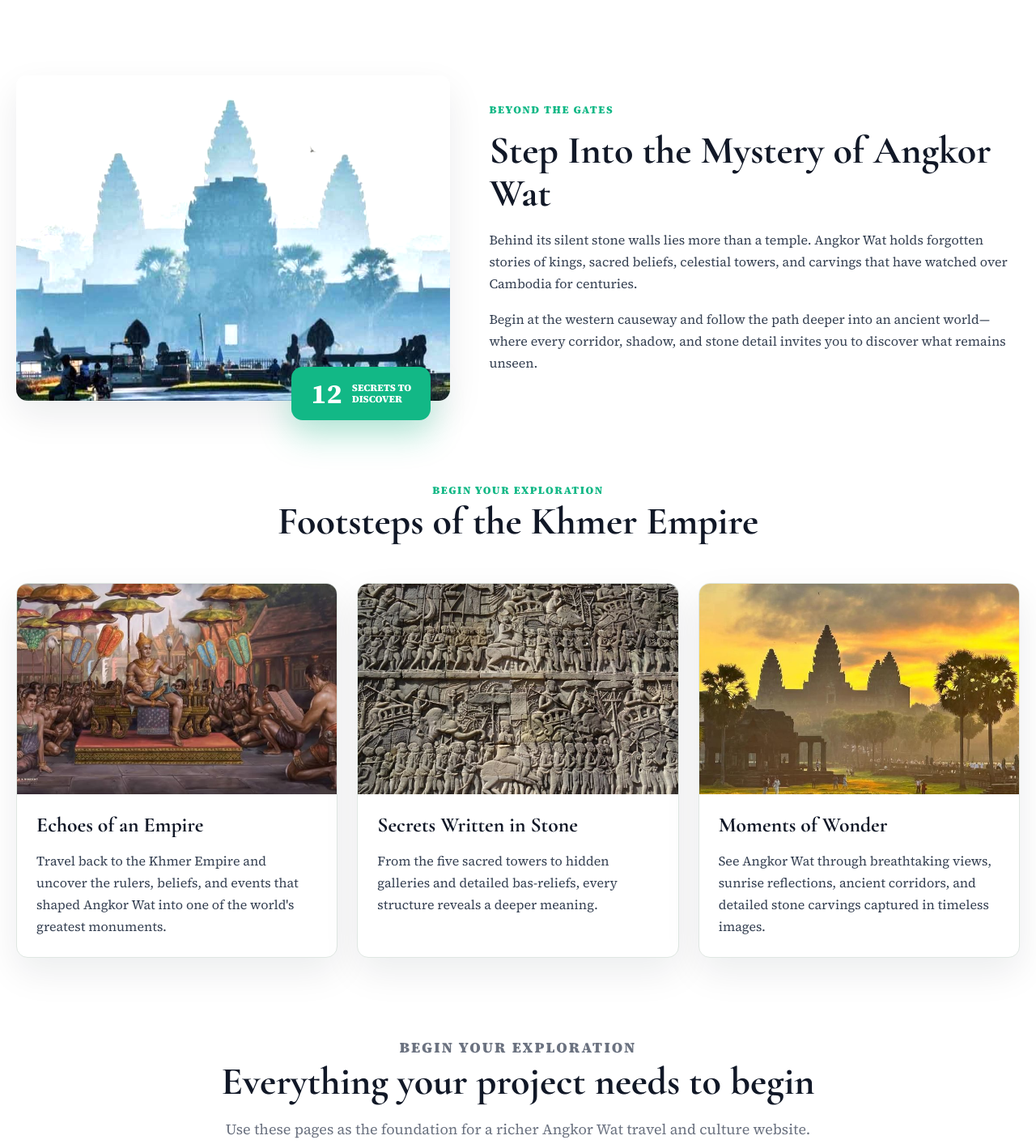
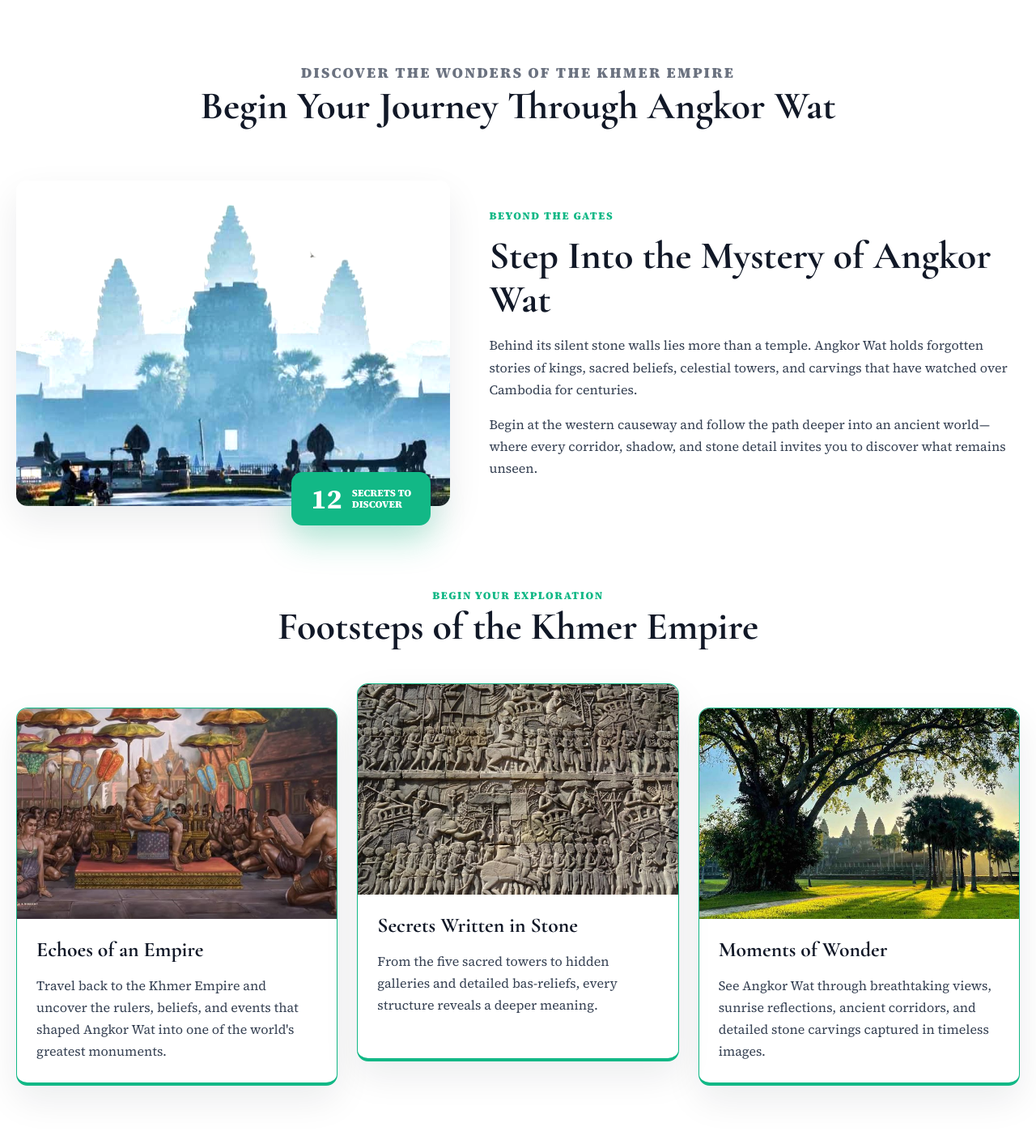
Before and after one commit to khornmengkhin-oss/Angkor-Wat-Exploration, a plain HTML site: page index.html in a window 1280 px wide. Shown: the part 1154-2567 px from the top of the page at 81% size. Drawn offline with nearby package versions, Linux system fonts and the light colour scheme.

Commit message:
add more more untill finish

```diff
--- a/css/components.css
+++ b/css/components.css
@@ -68,7 +68,7 @@
 
 .section-heading {
   max-width: 860px;
-  margin: 0 auto var(--space-7);
+  margin: 0 auto var(--space-8);
   text-align: center;
 }
 
@@ -166,7 +166,8 @@
 .image-card {
   overflow: hidden;
   background-color: var(--color-surface);
-  border: 1px solid var(--color-border);
+  border: 1px solid var(--color-primary);
+  border-bottom: 4px solid var(--color-primary);
   border-radius: var(--radius-md);
   box-shadow: var(--shadow-soft);
 }
--- a/css/pages/home.css
+++ b/css/pages/home.css
@@ -76,6 +76,10 @@
 
 .intro-about {
   width: max(600px);
+}
+
+#intro-explore {
+  margin: 30px auto 0;
 }
 
 .home-stats {
@@ -165,6 +169,10 @@
 
 .intro-copy p:last-child {
   margin-bottom: 0;
+}
+
+.image-card--middle {
+  transform: translateY(-30px);
 }
 
 .visit-band {
--- a/index.html
+++ b/index.html
@@ -83,6 +83,13 @@
       </div>
     </section>
 
+    <section class="page-shell">
+      <div class="section-heading" id="intro-explore">
+        <p class="eyebrow">DISCOVER THE WONDERS OF THE KHMER EMPIRE</p>
+        <h2>Begin Your Journey Through Angkor Wat</h2>
+      </div>
+    </section>
+
     <section class="section-space">
       <div class="page-shell intro-layout">
         <div class="intro-media">
@@ -112,7 +119,7 @@
       <div class="section-space page-shell">
         <div class="section-heading">
           <span class="eyebrow">BEGIN YOUR EXPLORATION</span>
-        <h2>Footsteps of the Khmer Empire</h2>
+          <h2>Footsteps of the Khmer Empire</h2>
         </div>
         <div class="card-grid">
         <article class="image-card">
@@ -124,7 +131,7 @@
             </p>
           </div>
         </article>
-        <article class="image-card">
+        <article class="image-card image-card--middle">
           <img src="images/The Temples of Angkor Wat.png" alt="Cambodia travel scene">
           <div class="image-card__body">
             <h3>Secrets Written in Stone</h3>
@@ -134,7 +141,7 @@
           </div>
         </article>
         <article class="image-card">
-          <img src="images/Siemreap Cambodia is safe place to visit.png" alt="UNESCO logo">
+          <img src="images/Cambodge.png" alt="UNESCO logo">
           <div class="image-card__body">
             <h3>Moments of Wonder</h3>
             <p>See Angkor Wat through breathtaking views, sunrise reflections, ancient corridors,
```
